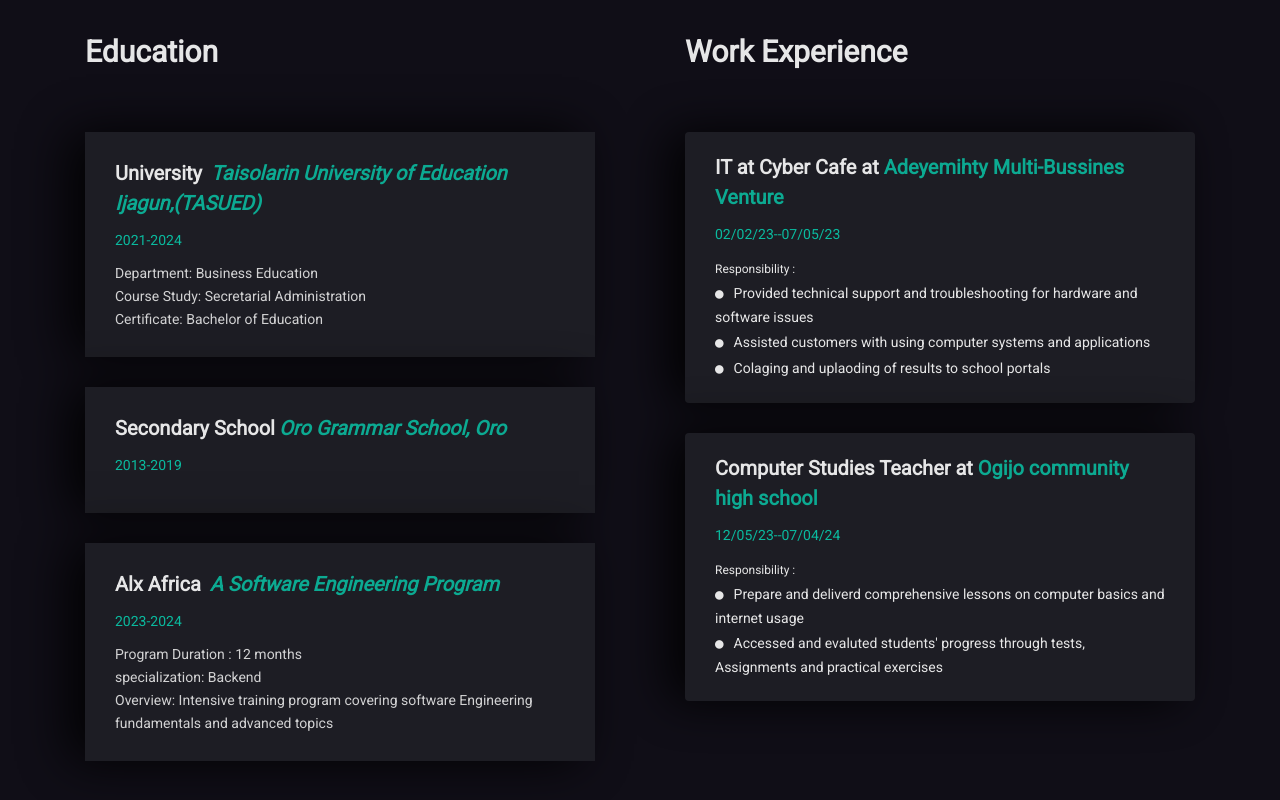
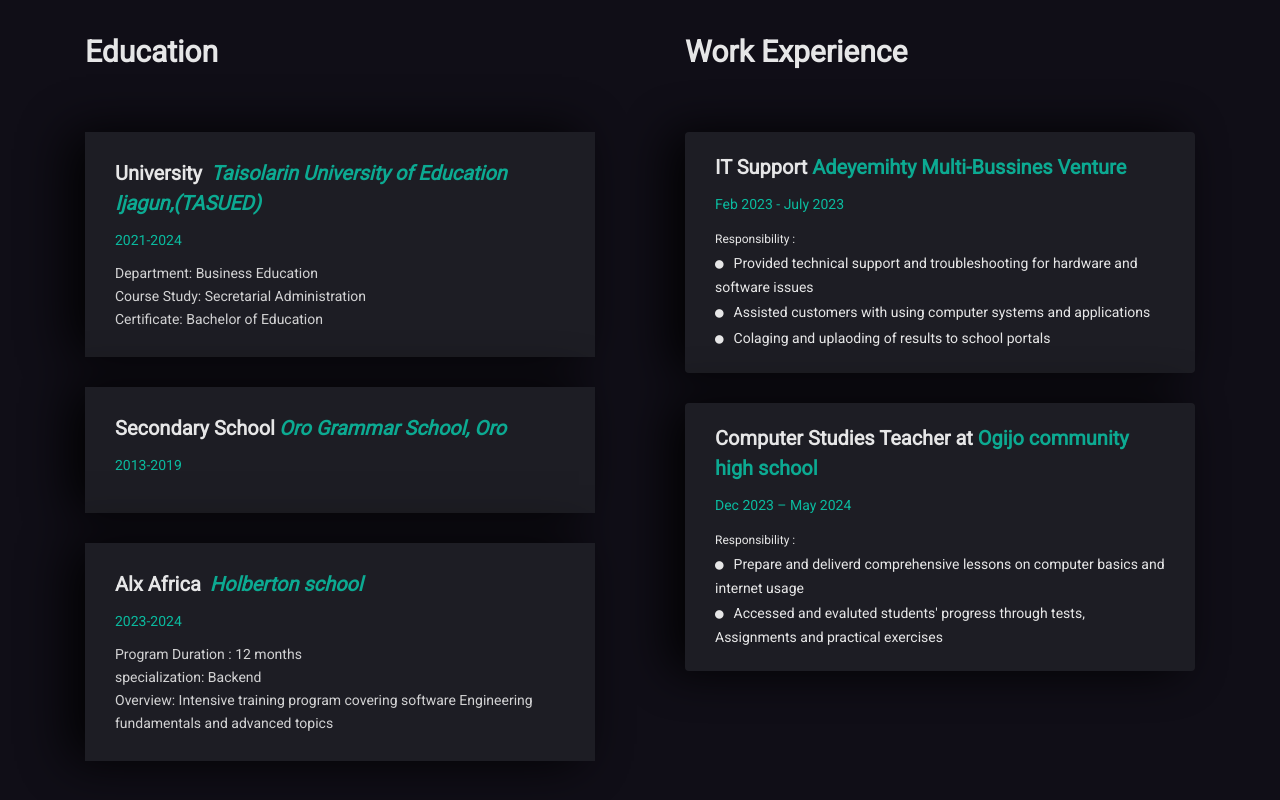
Before and after one commit to lordwisetech/my-portfolio, a plain HTML site: page index.html in a window 1280 px wide. Shown: the part 2033-2833 px from the top of the page. Drawn offline with Linux system fonts and the light colour scheme.

Commit message:
inittial

```diff
--- a/index.html
+++ b/index.html
@@ -252,7 +252,7 @@ Cross-platform development using React Native
                                         <p></div>
                                     <!-- Education Institutes-->
                                     <div class="mh-education-item dark-bg wow fadeInUp" data-wow-duration="0.8s" data-wow-delay="0.6s">
-                                        <h4>Alx Africa<a href="#"> A Software Engineering Program</a></h4>
+                                        <h4>Alx Africa<a href="#"> Holberton school</a></h4>
                                         <div class="mh-eduyear">2023-2024</div>
                                         <p>Program Duration : 12 months </p>
                                         <p>specialization: Backend</p>
@@ -268,8 +268,8 @@ Cross-platform development using React Native
                                 <div class="mh-experience-deatils">
                                     <!-- Education Institutes-->
                                     <div class="mh-work-item dark-bg wow fadeInUp" data-wow-duration="0.8s" data-wow-delay="0.4s">
-                                        <h4>IT at Cyber Cafe at<a href="#">    Adeyemihty Multi-Bussines Venture</a></h4>
-                                        <div class="mh-eduyear">02/02/23--07/05/23</div>
+                                        <h4>IT Support <a href="#">    Adeyemihty Multi-Bussines Venture</a></h4>
+                                        <div class="mh-eduyear">Feb 2023 - July 2023</div>
                                         <span>Responsibility :</span>
                                         <ul class="work-responsibility">
                                             <li><i class="fa fa-circle"></i>Provided technical support and troubleshooting for hardware and software issues</li>
@@ -281,7 +281,7 @@ Cross-platform development using React Native
                                     <!-- Education Institutes-->
                                     <div class="mh-work-item dark-bg wow fadeInUp" data-wow-duration="0.8s" data-wow-delay="0.6s">
                                         <h4>Computer Studies Teacher at <a href="#"> Ogijo community high school </a></h4>
-                                        <div class="mh-eduyear">12/05/23--07/04/24</div>
+                                        <div class="mh-eduyear">Dec 2023 – May 2024</div>
                                         <span>Responsibility :</span>
                                         <ul class="work-responsibility">
                                             <li><i class="fa fa-circle"></i>Prepare and deliverd comprehensive lessons on computer basics and internet usage</li>
```
